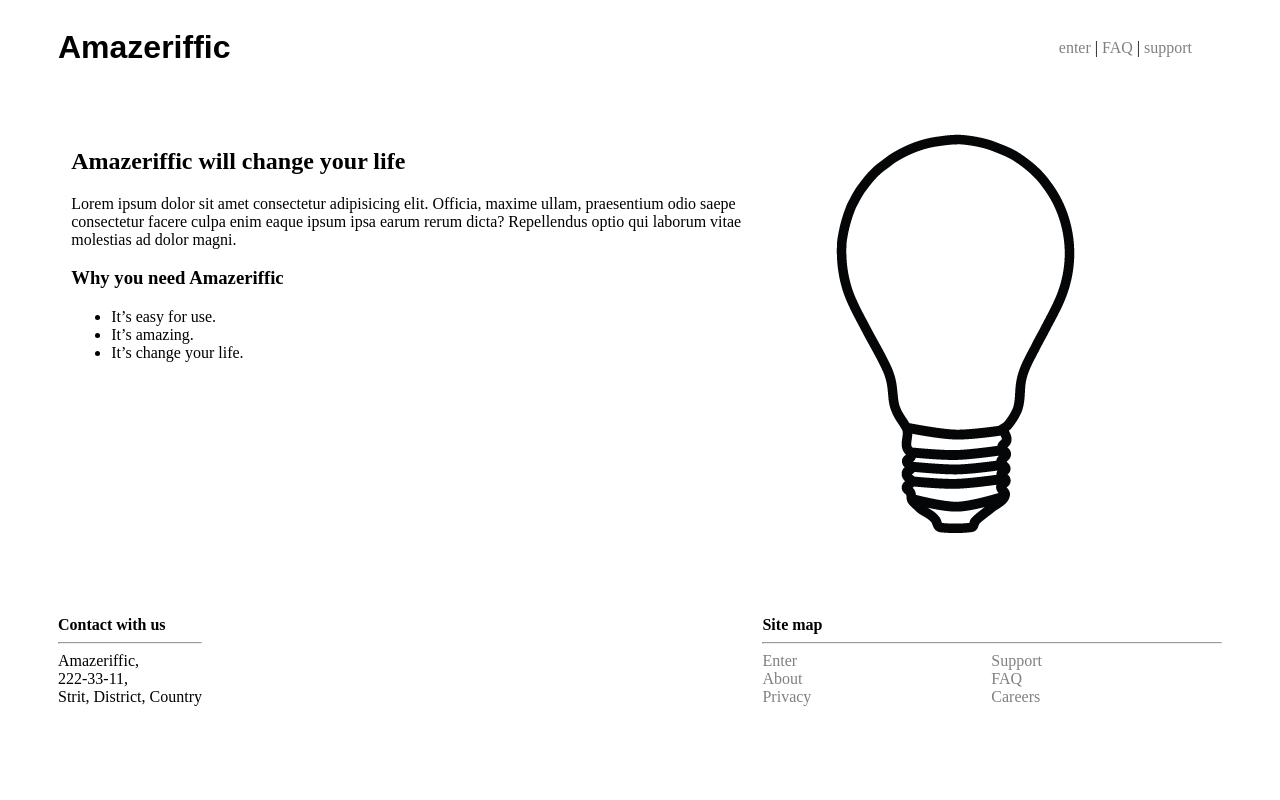
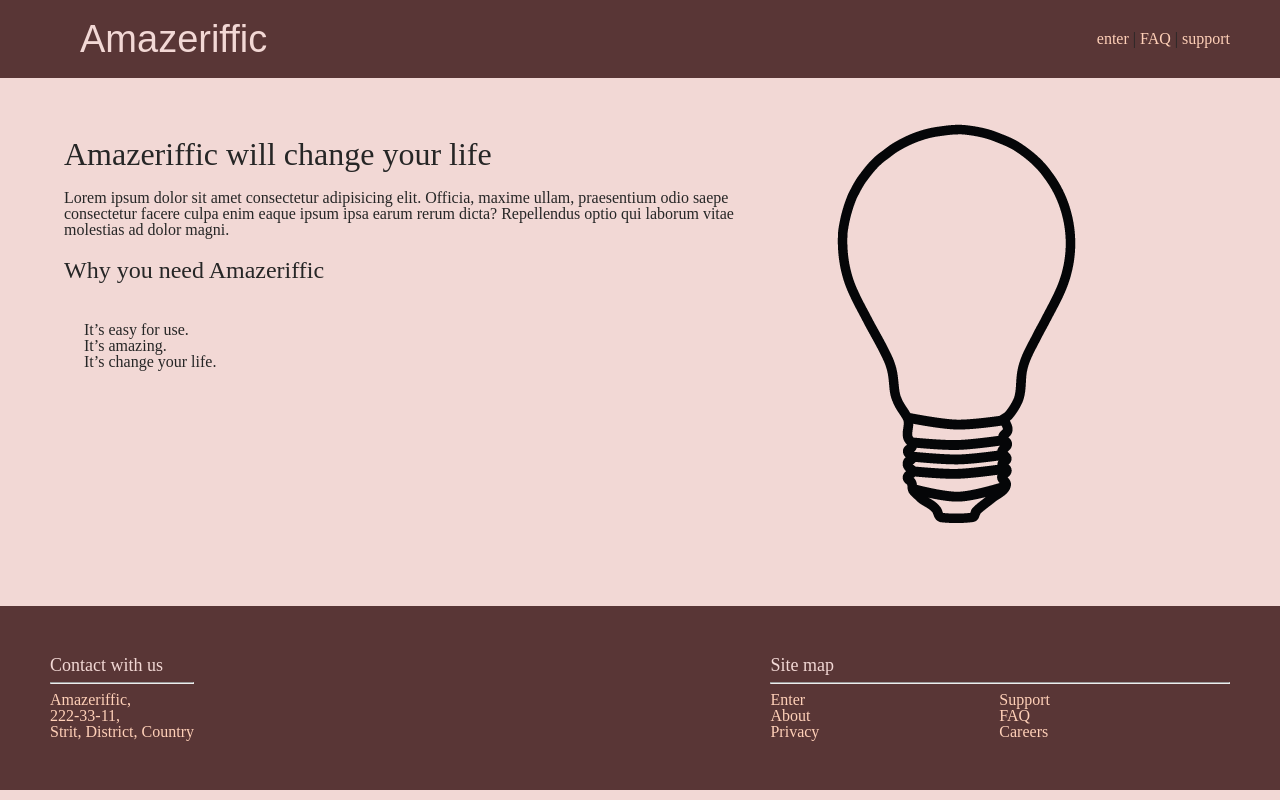
Before and after one commit to Victorvs1967/amazeriffic-my, a plain HTML site: page index.html in a window 1280 px wide. Drawn offline with Linux system fonts and the light colour scheme; a web font is replaced by a local one.

Commit message:
edit css

```diff
--- a/index.html
+++ b/index.html
@@ -6,8 +6,9 @@
     <title>Amazeriffic</title>
 
     <link href="https://fonts.googleapis.com/css2?family=Denk+One&display=swap" rel="stylesheet">
-    <!-- <link rel="stylesheet" href="reset.css"> -->
+    <link rel="stylesheet" href="reset.css">
     <link rel="stylesheet" href="style.css">
+
 </head>
 <body>
     <header class="header">
@@ -37,14 +38,14 @@
     <!-- /.main-content -->
     <footer class="footer">
         <div class="contacts">
-            <h4 class="contact-title">Contact with us</h4>
+            <h4 class="footer-title">Contact with us</h4>
             <hr>
             <p class="contact-text">Amazeriffic,<br>
                 222-33-11,<br>
                 Strit, District, Country</p>
         </div>
         <div class="site-map">
-            <h4 class="map-title">Site map</h4>
+            <h4 class="footer-title">Site map</h4>
             <hr>
             <div class="map-nav">
                  <ul class="nav-left">
--- a/style.css
+++ b/style.css
@@ -1,18 +1,41 @@
+body {
+    color: #262626;
+    background: #f2d8d5;
+    padding: 0;
+    margin: 0;
+}
 h1 {
     font-family: 'Denk One', sans-serif;
+    color: #f2d8d5;
+    font-size: 38px;
+}
+h2 {
+    font-size: 32px;
+    margin: 20px 0;
+}
+h3 {
+    font-size: 24px;
+    margin: 20px 0;
+}
+h4 {
+    margin: 20px 0;
+    font-size: 18px;
 }
 .header {
     display: flex;
     justify-content: space-between;
     align-items: center;
-    padding-left: 50px;
-    padding-right: 80px;
+    padding: 20px 50px 20px 80px;
+    background: #593636;
 }
 .main-content {
+    max-width: 90%;
     display: flex;
-    max-width: 90%;
     padding-top: 40px;
     margin: auto;
+}
+.main-content ul {
+    padding: 20px;
 }
 .content {
     max-width: 60%;
@@ -23,14 +46,16 @@ h1 {
     display: flex;
     justify-content: space-between;
     align-content: flex-start;
-    padding-left: 50px;
-    padding-right: 50px;
+    padding: 50px;
+    color: #f2d8d5;
+    background: #593636;
 }
-.footer h4 {
+.footer-title {
     margin: 0;
 }
 .contact-text {
     margin-top: 0;
+    color: #ffd0b8;
 }
 .map-nav {
     display: flex;
@@ -39,13 +64,13 @@ h1 {
 }
 .map-nav ul {
     padding: 0;
+    margin: 0;
     padding-right: 180px;
-    margin: 0;
 }
 .map-nav li{
     list-style: none;
 }
 .nav-item {
     text-decoration: none;
-    color: gray;
+    color: #ffd0b8;
 }
```
Also changed, not shown: faq.html (+1 -1 lines).
